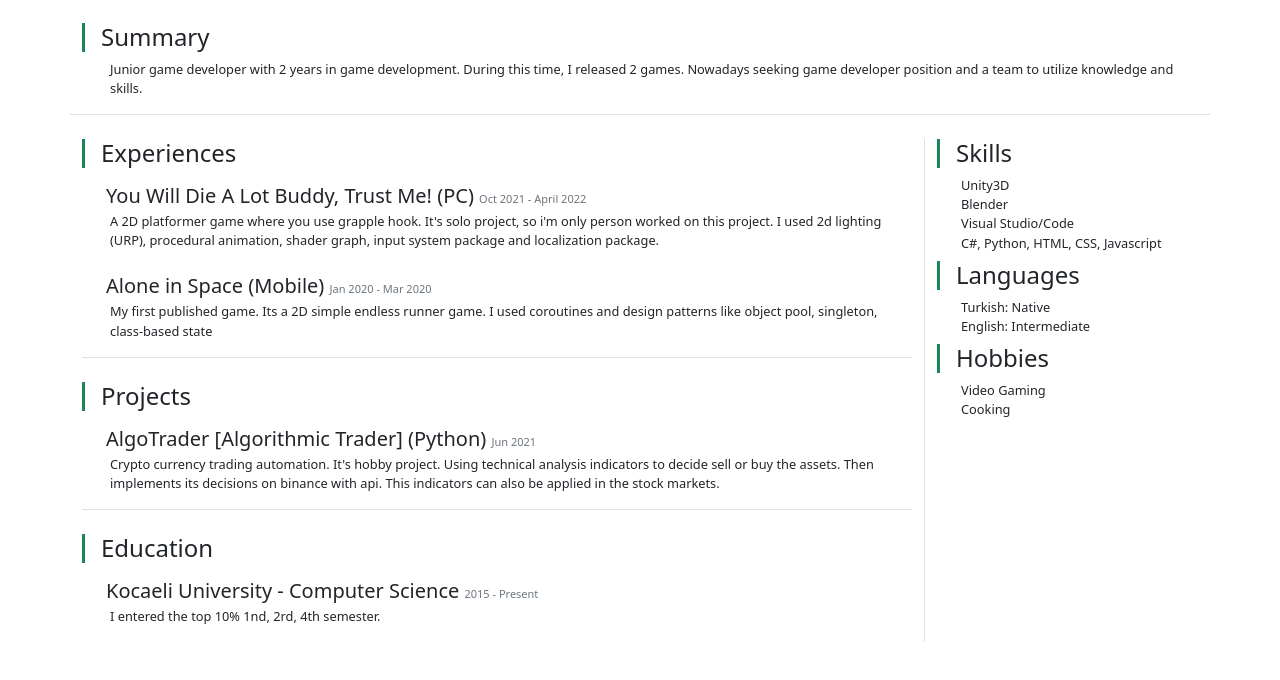
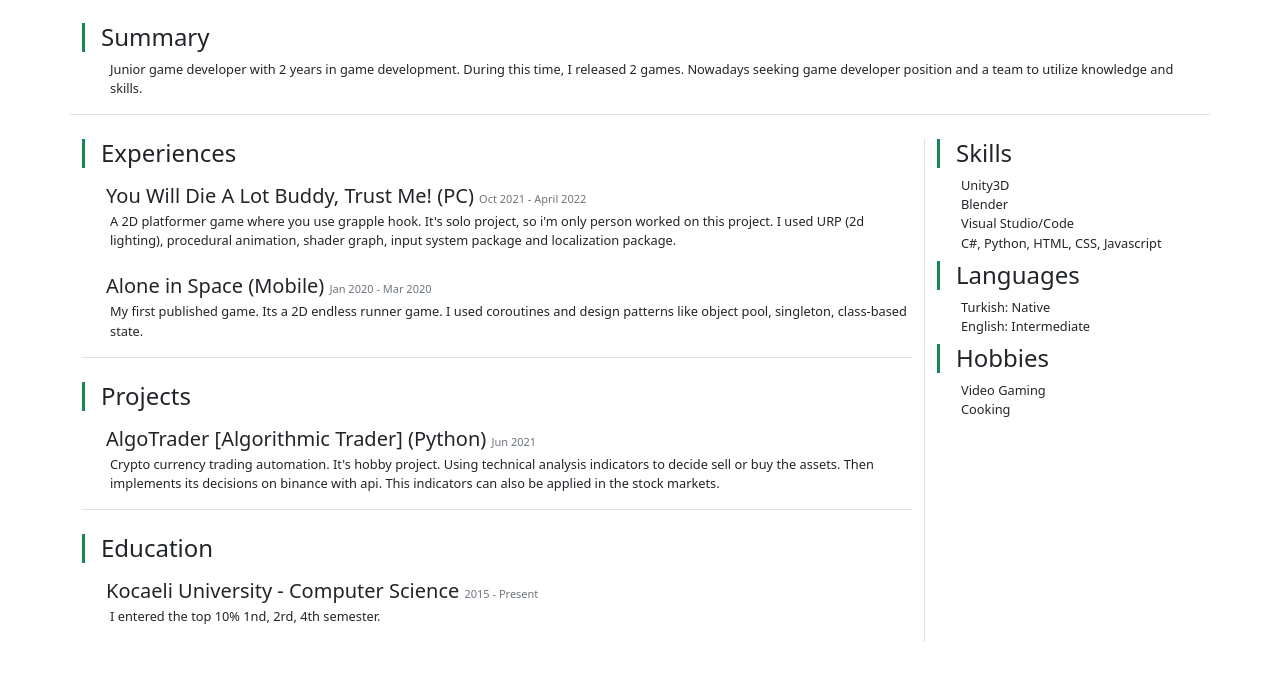
Before and after one commit to atakanihtiyar/atakanihtiyar.github.io, a plain HTML site: page index.html in a window 1280 px wide. Shown: the part 146-826 px from the top of the page. Drawn offline with nearby package versions, Linux system fonts and the light colour scheme.

Commit message:
Update index.html

```diff
--- a/index.html
+++ b/index.html
@@ -81,7 +81,7 @@
                         </h4>
                         <p class=" text-middle ps-1">
                             A 2D platformer game where you use grapple hook. It's solo project, so i'm only person
-                            worked on this project. I used 2d lighting (URP), procedural animation, shader graph,
+                            worked on this project. I used URP (2d lighting), procedural animation, shader graph,
                             input system package and localization package.
                         </p>
                     </div>
@@ -91,8 +91,8 @@
                             <span class="my-0 text-small text-secondary"> Jan 2020 - Mar 2020</span>
                         </h4>
                         <p class="text-middle ps-1">
-                            My first published game. Its a 2D simple endless runner game. I used coroutines and design patterns like
-                            object pool, singleton, class-based state
+                            My first published game. Its a 2D endless runner game. I used coroutines and design patterns like
+                            object pool, singleton, class-based state.
                         </p>
                     </div>
                 </div>
```
